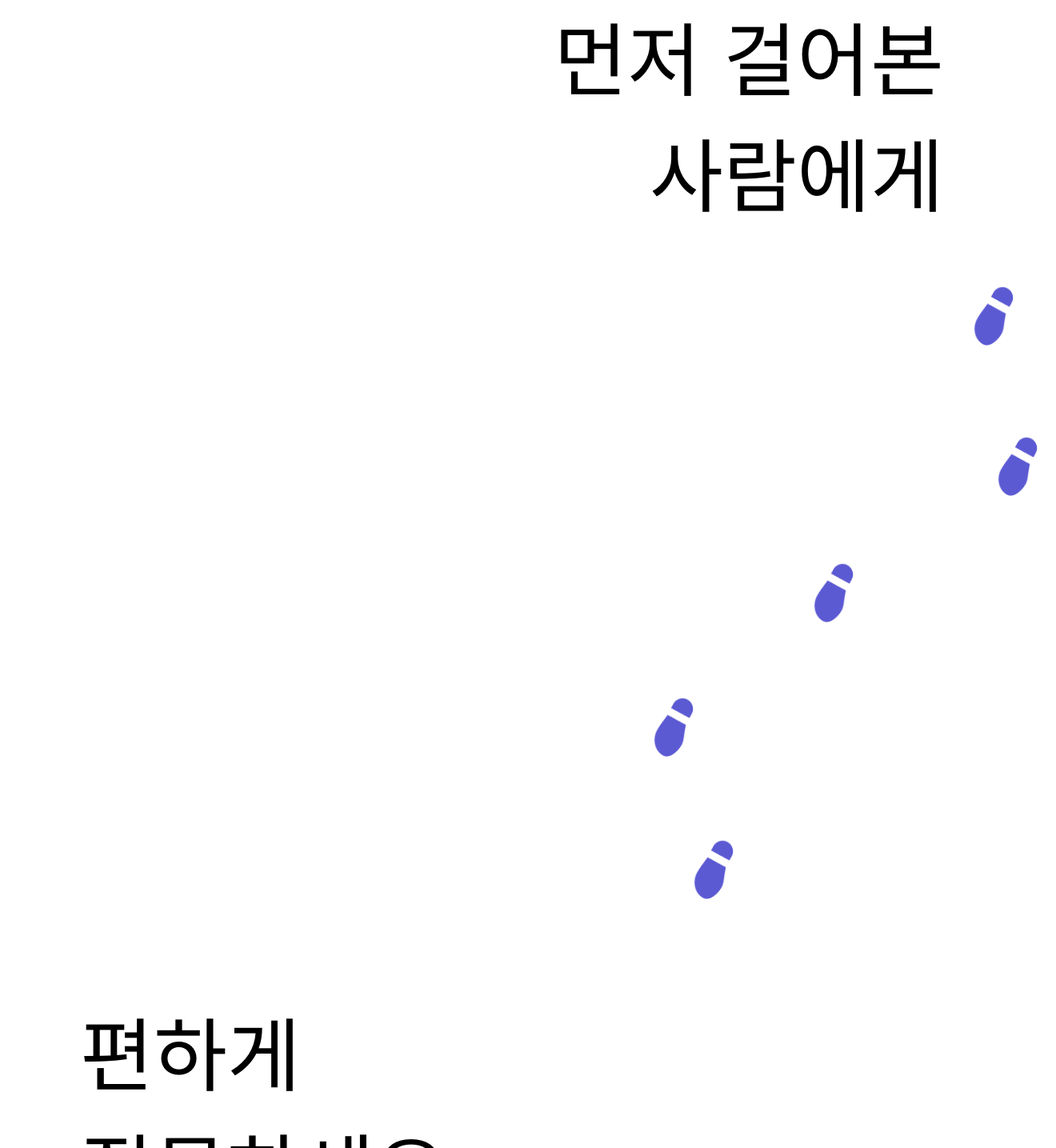
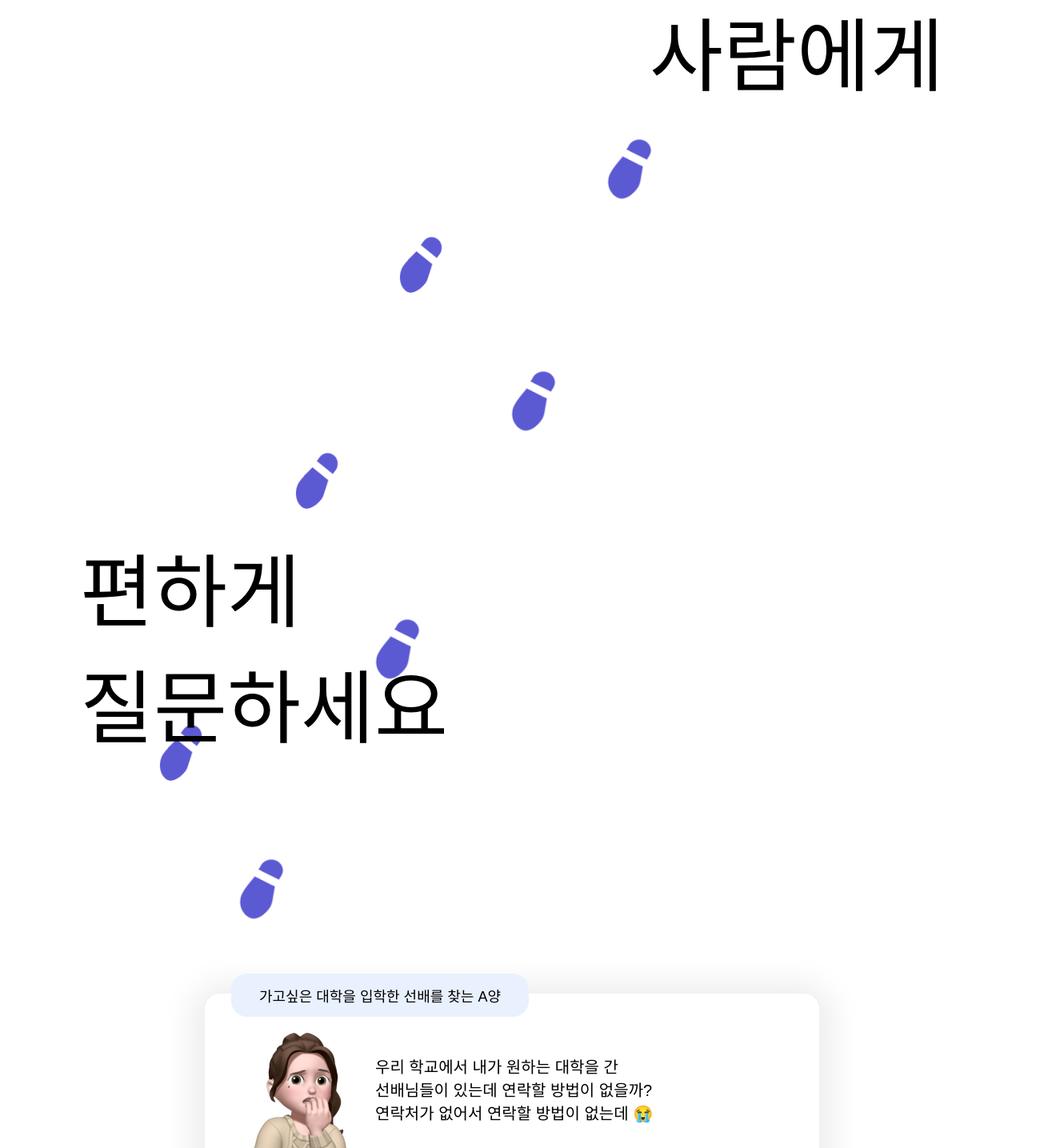
Before and after one commit to deepringing/upperface, a Next.js app: page / in a window 1280 px wide. Shown: the part 480-1915 px from the top of the page at 80% size, 1320 px wide, since content can reach past the window. Built offline with nearby package versions, Linux system fonts and the light colour scheme; a web font is replaced by a local one.

Commit message:
[ADD] AOS animation => RightFoot, LeftFoot

```diff
--- /dev/null
+++ b/components/home/LeftFoot.tsx
@@ -0,0 +1,27 @@
+import Image from 'next/image'
+import styles from '@/styles/pages/home.module.scss';
+
+export default function RightFoot(props: {
+    right?: number,
+    left?: number,
+    top?: number,
+    bottom?: number,
+}) {
+    return (
+        <Image
+            src="/images/left-foot.png"
+            alt="발자국"
+            className={styles.LeftFoot}
+            style={{
+                position: "absolute",
+                right: props.right,
+                left: props.left,
+                top: props.top,
+                bottom: props.bottom,
+            }}
+            width={100}
+            height={130}
+            priority
+        />
+    )
+}
--- a/components/home/RightFoot.tsx
+++ b/components/home/RightFoot.tsx
@@ -1,4 +1,5 @@
 import Image from 'next/image'
+import styles from '@/styles/pages/home.module.scss';
 
 export default function RightFoot(props: {
   right?: number,
@@ -10,6 +11,7 @@ export default function RightFoot(props: {
     <Image
       src="/images/right-foot.png"
       alt="발자국"
+      className={styles.RightFoot}
       style={{
         position: "absolute",
         right: props.right,
@@ -17,8 +19,8 @@ export default function RightFoot(props: {
         top: props.top,
         bottom: props.bottom,
       }}
-      width={80}
-      height={128}
+      width={100}
+      height={130}
       priority
     />
   )
--- a/components/home/stressfoot.tsx
+++ b/components/home/stressfoot.tsx
@@ -1,54 +1,60 @@
-import styles from "@/styles/pages/home.module.scss";
-import Image from "next/image";
+import RightFoot from "@/components/home/RightFoot";
+import LeftFoot from "@/components/home/LeftFoot";
+import AOS from "aos";
+import "aos/dist/aos.css";
+import {useEffect} from "react";
 
 export default function Foot() {
+    useEffect(() => {
+        AOS.init({
+            duration: 1200,
+        });
+    })
+
     return (
-        <div style={{display:"flex", flexDirection:"column"}}>
-            <Image
-                src="/images/right-foot.png"
-                alt="발자국"
-                className={styles.foot}
-                style={{marginLeft:1200}}
-                width={90}
-                height={128}
-                priority
-            />
-            <Image
-                src="/images/right-foot.png"
-                alt="발자국"
-                className={styles.foot}
-                style={{marginLeft:1230, marginTop:60}}
-                width={90}
-                height={128}
-                priority
-            />
-            <Image
-                src="/images/right-foot.png"
-                alt="발자국"
-                className={styles.foot}
-                style={{marginLeft:1000, marginTop:30}}
-                width={90}
-                height={128}
-                priority
-            />
-            <Image
-                src="/images/right-foot.png"
-                alt="발자국"
-                className={styles.foot}
-                style={{marginLeft:800, marginTop : 40}}
-                width={90}
-                height={128}
-                priority
-            />
-            <Image
-                src="/images/right-foot.png"
-                alt="발자국"
-                className={styles.foot}
-                style={{marginLeft:850, marginTop : 50}}
-                width={90}
-                height={128}
-                priority
-            />
-        </div>
+        <>
+            <div data-aos="fade-in"  data-aos-delay="100">
+                <RightFoot
+                    right={340}
+                    top={0}
+                />
+            </div>
+            <div data-aos="fade-in"  data-aos-delay="500">
+                <LeftFoot
+                    right={600}
+                    top={120}
+                />
+            </div>
+            <div data-aos="fade-in" data-aos-delay="1000">
+                <RightFoot
+                    right={460}
+                    top={290}
+                />
+            </div>
+            <div data-aos="fade-in" data-aos-delay="1500">
+                <LeftFoot
+                    right={730}
+                    top={390}
+                />
+            </div>
+            <div data-aos="fade-in" data-aos-delay="2000">
+                <RightFoot
+                    right={630}
+                    top={600}
+                />
+            </div>
+            <div data-aos="fade-in" data-aos-delay="2500">
+                <LeftFoot
+                    right={900}
+                    top={730}
+                />
+            </div>
+            <div data-aos="fade-in" data-aos-delay="3000">
+                <RightFoot
+                    right={800}
+                    top={900}
+                />
+            </div>
+        </>
     )
 }
--- a/package.json
+++ b/package.json
@@ -12,6 +12,7 @@
     "@types/node": "18.15.10",
     "@types/react": "18.0.30",
     "@types/react-dom": "18.0.11",
+    "aos": "^2.3.4",
     "eslint": "8.36.0",
     "eslint-config-next": "13.2.4",
     "next": "13.2.4",
@@ -19,5 +20,8 @@
     "react-dom": "18.2.0",
     "sass": "^1.60.0",
     "typescript": "5.0.2"
+  },
+  "devDependencies": {
+    "@types/aos": "^3.0.4"
   }
 }
--- a/pages/index.tsx
+++ b/pages/index.tsx
@@ -1,5 +1,4 @@
 import Head from 'next/head'
-import Image from 'next/image'
 import Foot from '@/components/home/stressfoot';
 import styles from '@/styles/pages/home.module.scss'
 import Concern from '@/components/home/Concern';
@@ -18,25 +17,18 @@ export default function Home() {
       </Head>
       <main>
         <section className={styles.section}>
-          <RightFoot
-            right={40}
-            top={10}
-          />
+
           <div className={`${styles.mainText} right ${styles.center}`}>
-            <Image
-                src="/images/right-foot.png"
-                alt="발자국"
-                style={{marginRight:320}}
-                width={80}
-                height={128}
-                priority
+            <RightFoot
+                right={400}
+                top={30}
             />
             <p><span className="purple bold">나의 길</span>을</p>
             <p>먼저 걸어본</p>
             <p>사람에게</p>
+            <Foot/>
           </div>
         </section>
-        <Foot />
         <section className={styles.section}>
           <div className={`${styles.mainText} left ${styles.bottom}`}>
             <p>편하게</p>
--- a/styles/pages/home.module.scss
+++ b/styles/pages/home.module.scss
@@ -17,7 +17,7 @@
 }
 
 .bottom {
-  //padding-top: 30vh;
+  padding-top: 30vh;
 }
 
 .concern {
@@ -34,7 +34,13 @@
   font-weight: 300;
 }
 
+.RightFoot {
 
+}
+
+.LeftFoot {
+
+}
 
 .button {
   background-color: $purple;
```
Also changed, not shown: 1 other file (tests, documents, lock files or other folders).
